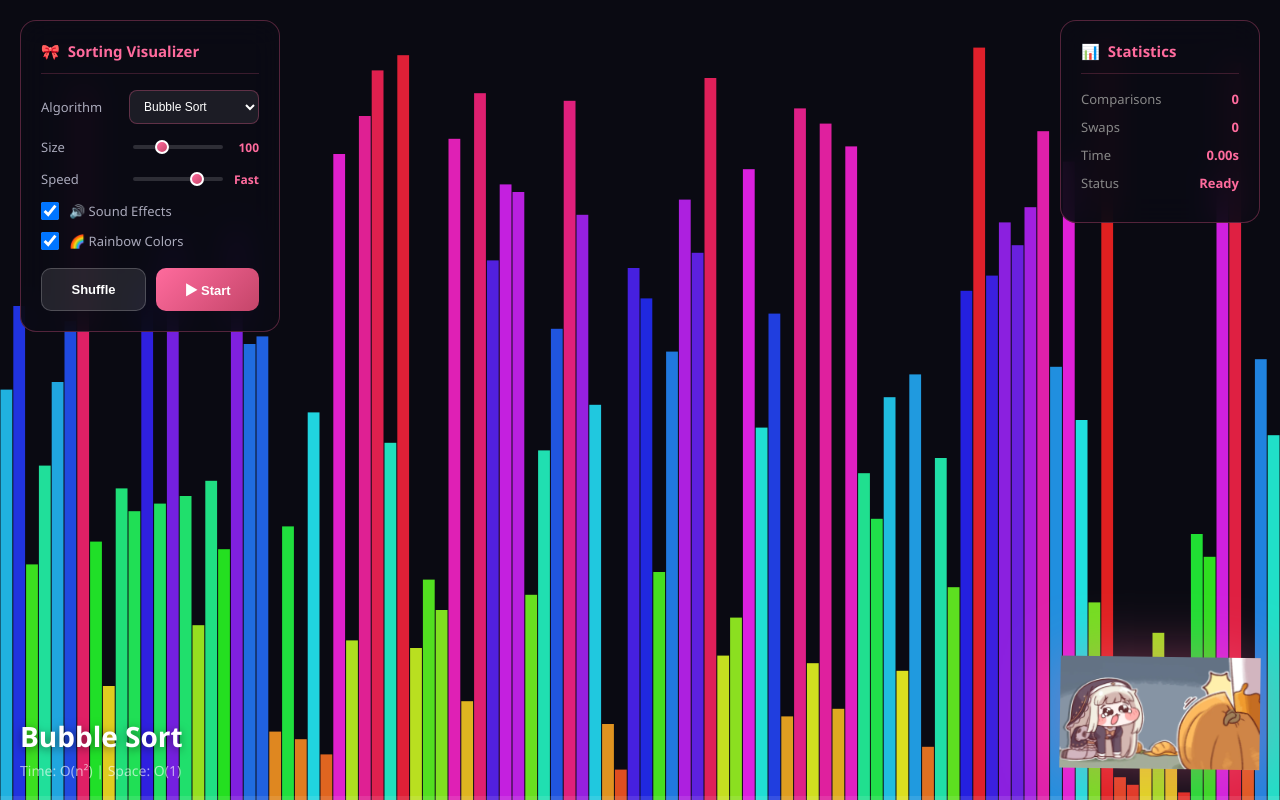
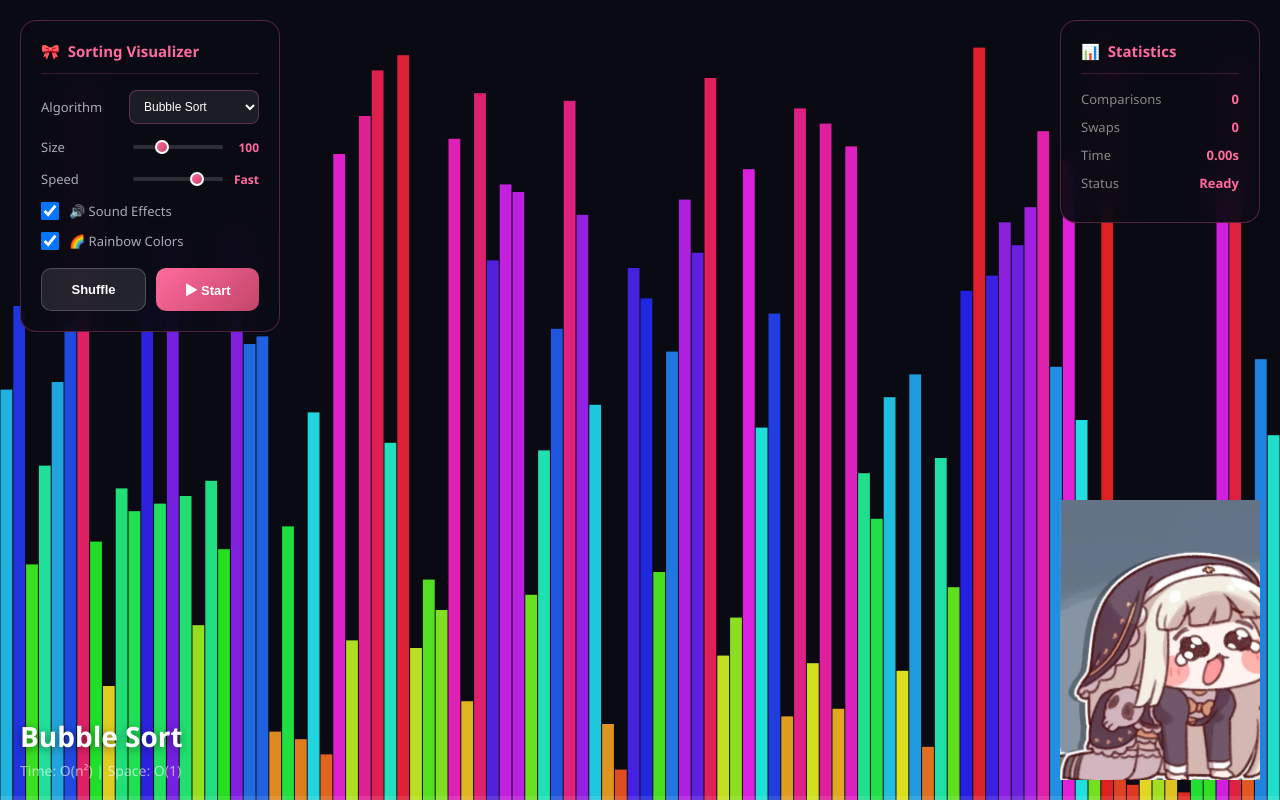
Before and after one commit to hwkim3330/sort, a plain HTML site: page v3-character.html in a window 1280 px wide. Drawn offline with Linux system fonts and the light colour scheme.

Commit message:
Fix character image cropping and delay 0 bug
- Character image now cropped to show only character (not pumpkin)
- Fixed delay 0 bug using requestAnimationFrame for smooth rendering

🤖 Generated with [Claude Code](https://claude.com/claude-code)

Co-Authored-By: Claude Opus 4.5 <noreply@anthropic.com>

```diff
--- a/v3-character.html
+++ b/v3-character.html
@@ -176,12 +176,16 @@
             bottom: 20px;
             right: 20px;
             width: 200px;
+            height: 280px;
+            overflow: hidden;
             transition: transform 0.2s ease;
         }
 
         .character img {
-            width: 100%;
+            width: 280%;
             height: auto;
+            object-fit: cover;
+            object-position: left top;
             filter: drop-shadow(0 0 30px rgba(255, 107, 157, 0.4));
             transition: filter 0.3s, transform 0.3s;
         }
@@ -705,7 +709,9 @@
         return Math.floor(300 * Math.pow(0.96, speed));
     }
 
-    const sleep = ms => ms > 0 ? new Promise(r => setTimeout(r, ms)) : Promise.resolve();
+    const sleep = ms => ms > 0
+        ? new Promise(r => setTimeout(r, ms))
+        : new Promise(r => requestAnimationFrame(r));
 
     async function compare(i, j) {
         comparisons++;
```
Also changed, not shown: v2-sound.html (+3 -1 lines).
